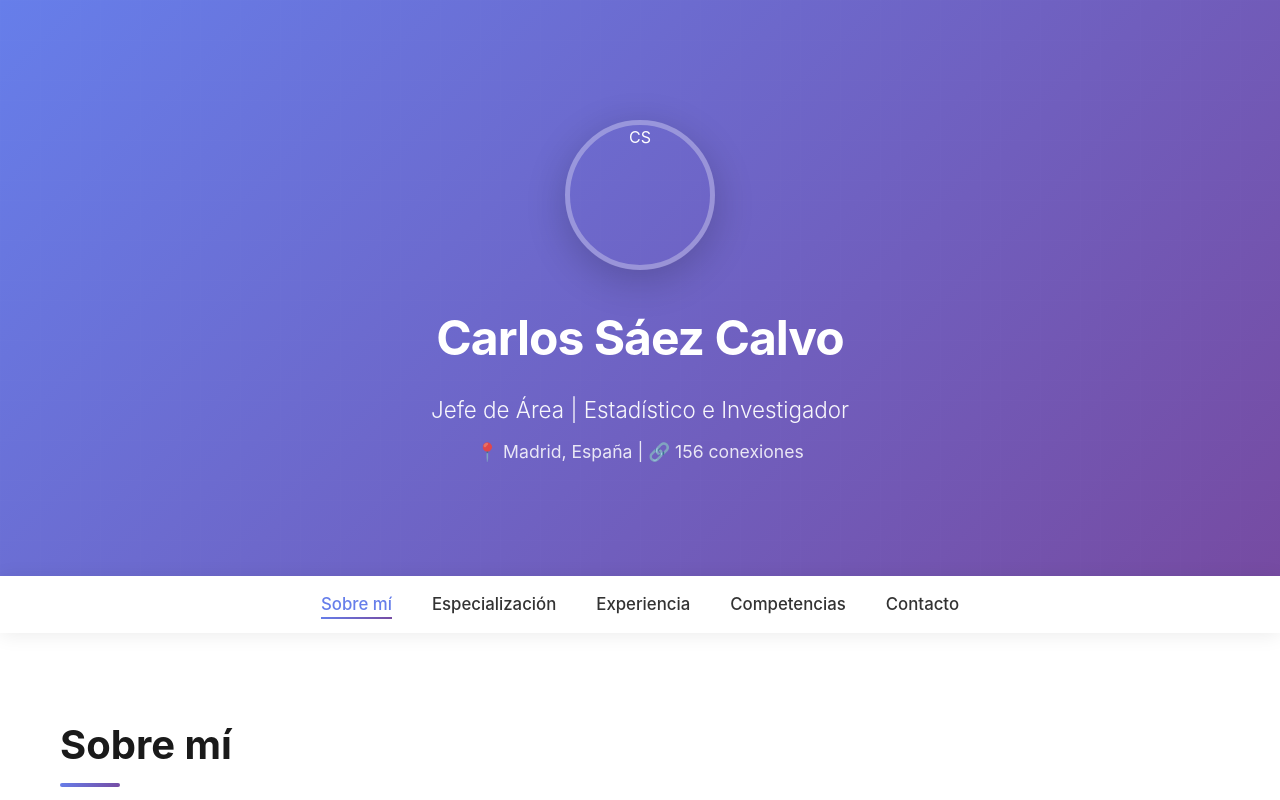
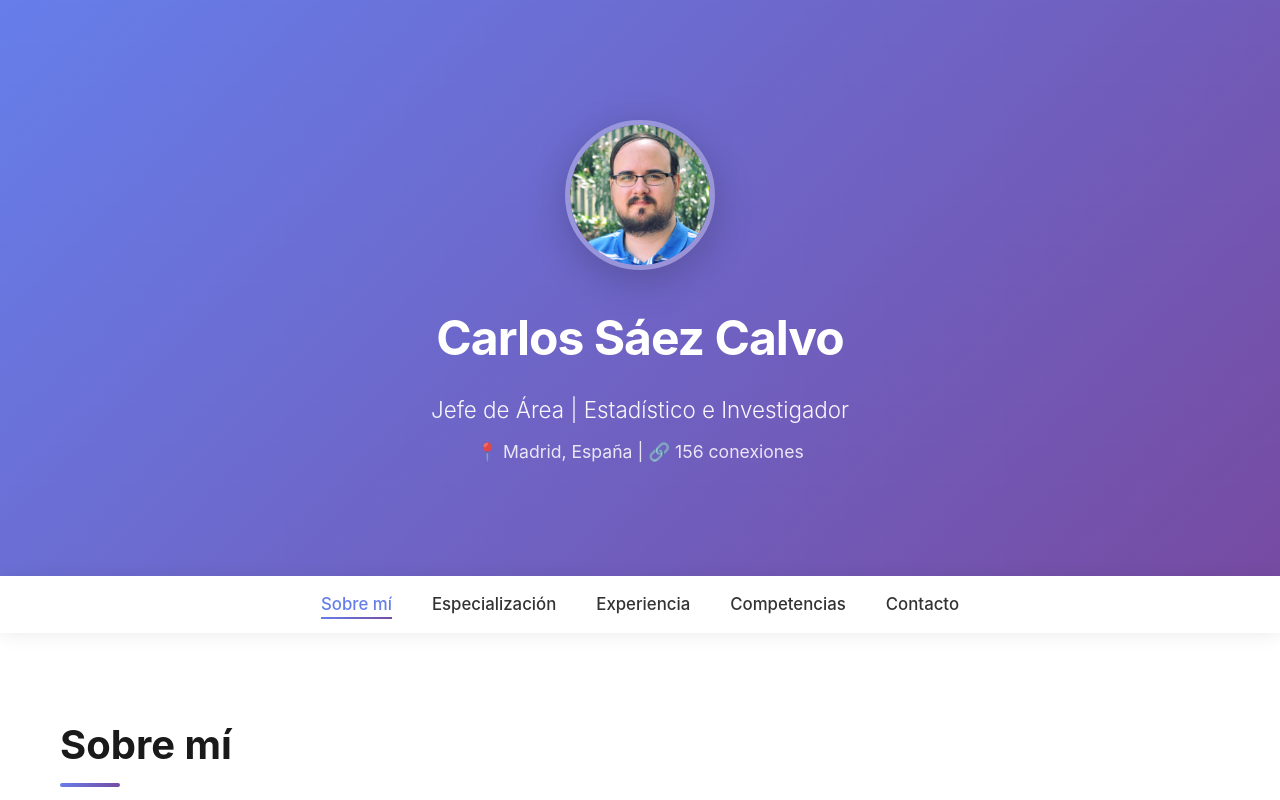
Before and after one commit to carlossaezcalvo-afk/webpage, a plain HTML site: page carlos_portfolio.html in a window 1280 px wide. Shown: the top 800 px of the page. Drawn offline with Linux system fonts and the light colour scheme.

Commit message:
Added pic

```diff
--- a/carlos_portfolio.html
+++ b/carlos_portfolio.html
@@ -424,13 +424,16 @@
 </head>
 <body>
     <header class="header">
-        <div class="header-content">
-            <div class="profile-image">CS</div>
-            <h1>Carlos Sáez Calvo</h1>
-            <p class="subtitle">Jefe de Área | Estadístico e Investigador</p>
-            <p class="location">📍 Madrid, España | 🔗 156 conexiones</p>
+    <div class="header-content">
+        <div class="profile-image">
+            <img src="images/personalpic.jpg" alt="Foto de perfil de Carlos Sáez Calvo">
         </div>
+        <h1>Carlos Sáez Calvo</h1>
+        <p class="subtitle">Jefe de Área | Estadístico e Investigador</p>
+        <p class="location">📍 Madrid, España | 🔗 156 conexiones</p>
+    </div>
     </header>
+
 
     <nav>
         <ul>
```
Also changed, not shown: images/personalpic.jpg (added).
